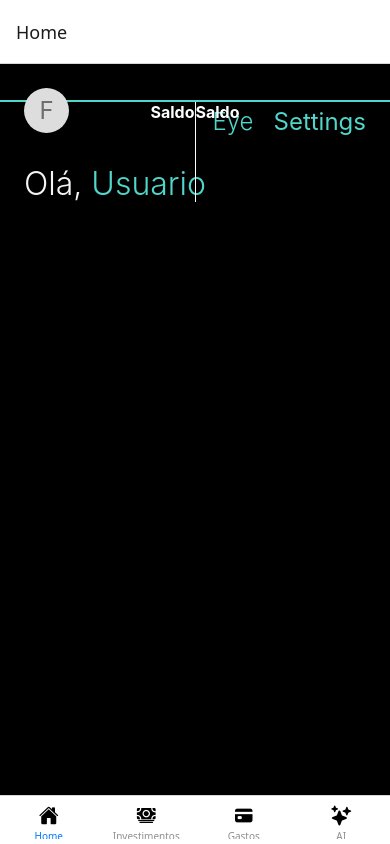
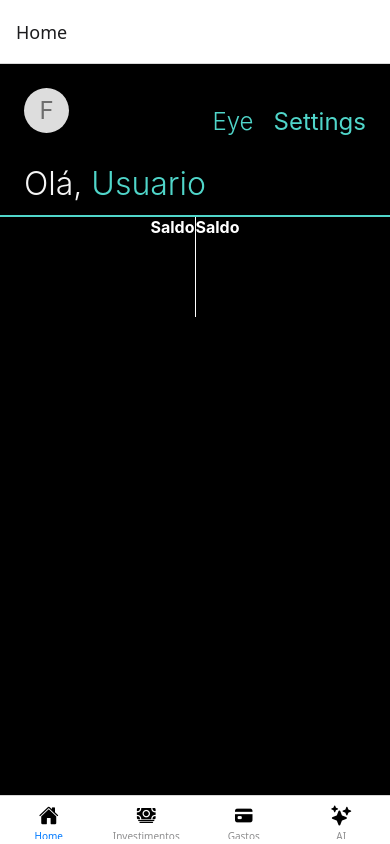
Before and after one commit to WiseJao/InvesteAI, a React Native app in the folder React-Native/: screen /Home in a window 390 px wide. Built offline with nearby package versions, Linux system fonts and the light colour scheme.

Commit message:
fix: remove flex 0 do header que colapsava a altura na web

```diff
--- a/React-Native/source/shared/header.tsx
+++ b/React-Native/source/shared/header.tsx
@@ -32,7 +32,6 @@ export default function Header({name = 'Usuario'}: HeaderProps) {
 
 const styles = StyleSheet.create({
 	header: {
-		flex: 0,
 		backgroundColor: '#000',
 		borderBottomWidth: 2,
 		borderBottomColor: '#50d6ca',
```
